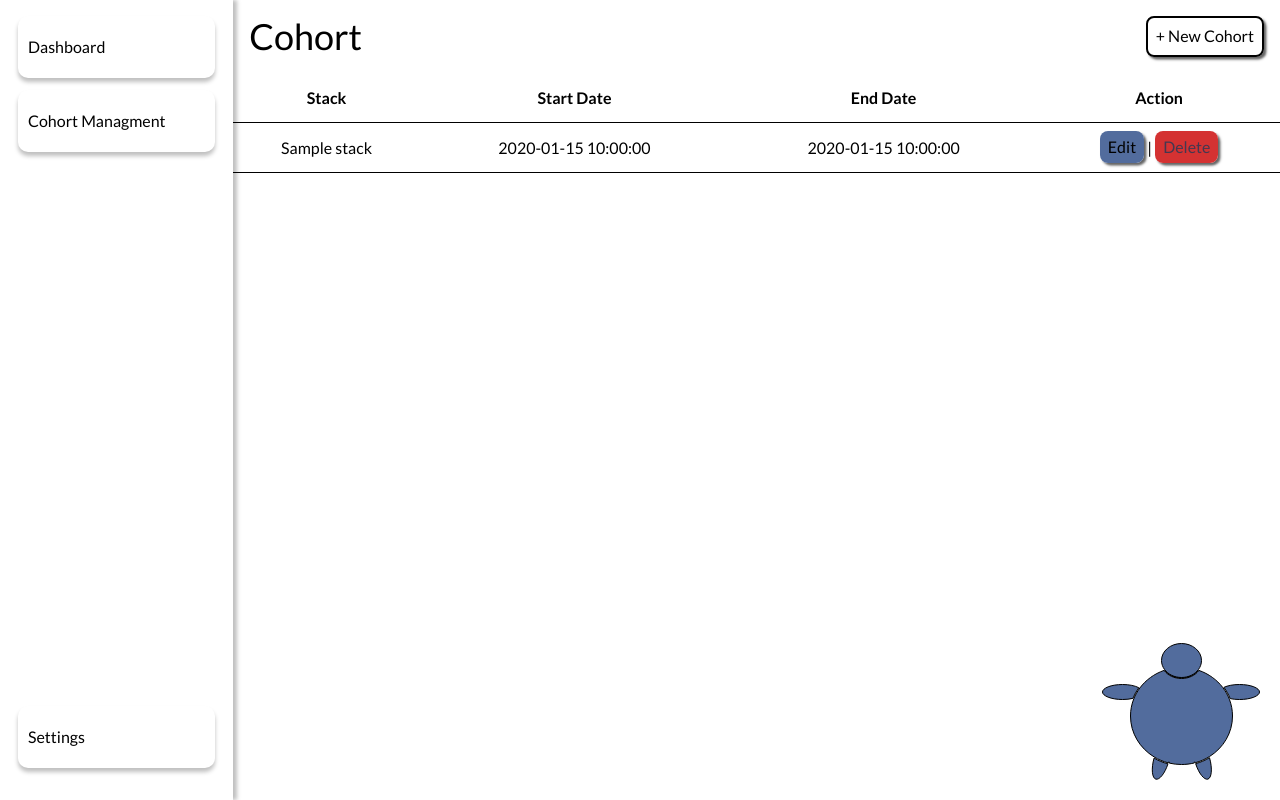
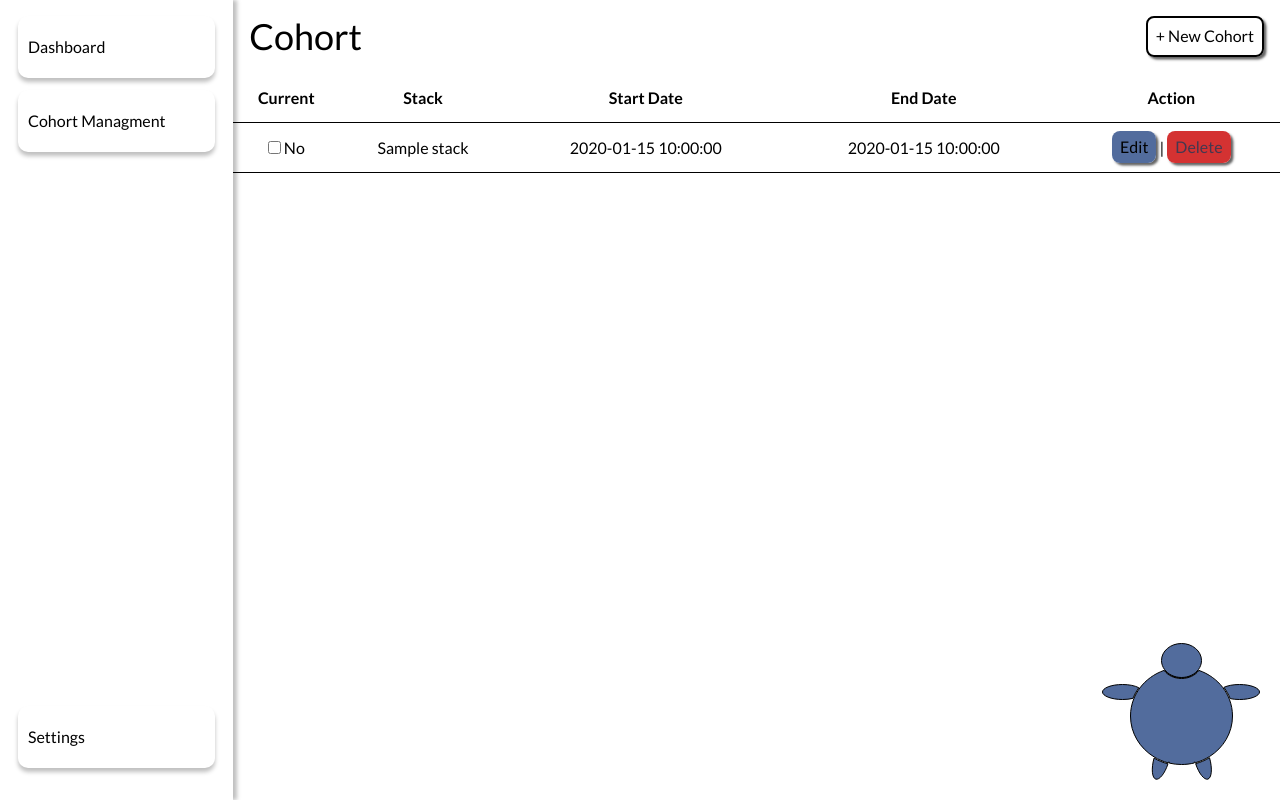
Before and after one commit to Tbone8098/codingDojo-student-portal, a Flask app: template flask_app/templates/admin/cohort_all.html in a window 1280 px wide. Run offline with Flask 2, Linux system fonts and the light colour scheme; the template is opened without the code that fills it: most values are stand-ins (such as "Sample title", 1, 10 or a date in 2020); some libraries are stand-ins or nearby versions.

Commit message:
updated ERD

```diff
--- a/flask_app/models/model_cohort.py
+++ b/flask_app/models/model_cohort.py
@@ -12,6 +12,7 @@ class Cohort(model_base.base_model):
         self.end_date = data['end_date']
         self.stack_id = data['stack_id']
         self.creator_id = data['creator_id']
+        self.is_current = data['is_current']
 
     @property
     def current_stack(self):
--- a/flask_app/static/css/style.css
+++ b/flask_app/static/css/style.css
@@ -98,7 +98,7 @@ h3 {
 }
 
 /* forms */
-input {
+input[type='text'] {
     height: 2.5em;
     border: var(--my-border-color);
     box-shadow: 0.15em 0.15em 0.15em rgb(99, 99, 99);
--- a/flask_app/templates/admin/cohort_all.html
+++ b/flask_app/templates/admin/cohort_all.html
@@ -10,6 +10,7 @@
 <table class="text-center">
     <thead>
         <tr>
+            <th>Current</th>
             <th>Stack</th>
             <th>Start Date</th>
             <th>End Date</th>
@@ -18,7 +19,14 @@
     </thead>
     <tbody>
         {% for cohort in all_cohorts %}
-                <tr>
+        <tr cohort_id="{{ cohort.id }}">
+            <td>
+                {% if cohort.is_current %}
+                <input type="checkbox" name="is_current" class="is_current" status="{{ cohort.is_current }}" checked> Yes
+                {% else %}
+                <input type="checkbox" name="is_current" class="is_current" status="{{ cohort.is_current }}"> No
+                {% endif %}
+            </td>
             <td>{{ cohort.stack.name }}</td>
             <td>{{ cohort.start_date }}</td>
             <td>{{ cohort.end_date }}</td>
@@ -31,3 +39,8 @@
     </tbody>
 </table>
 {% endblock admin_content %}
+
+
+{% block js %}
+<script src="{{ url_for('static', filename='js/cohort_all.js') }}"></script>
+{% endblock js %}
```
Also changed, not shown: flask_app/controllers/controller_cohort.py (+7 -1 lines), 2 other files. Lines whose indentation alone changed are shown as unchanged.
